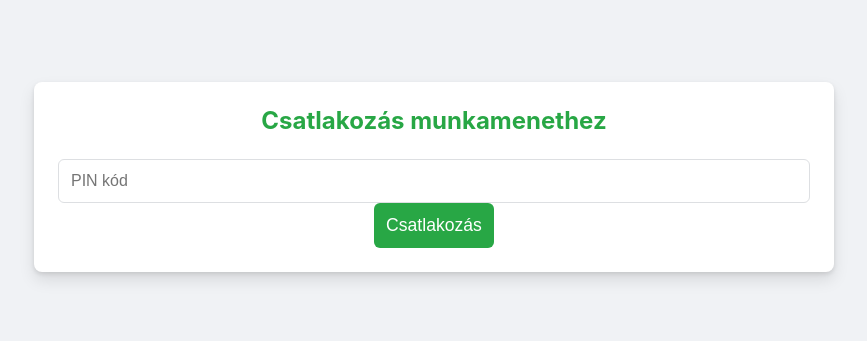
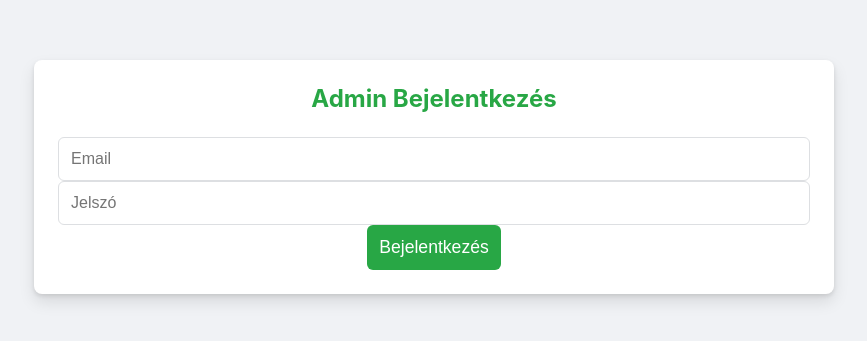
Before and after one commit to zoltankovacs100/Szofelho, a React (Vite) app: page / in a window 1280 px wide. Shown: the part 239-580 px from the top of the page, without its empty margins (206-1073 px from the left). Built offline with nearby package versions, Linux system fonts and the light colour scheme; no server answers.

Commit message:
fix: Set AdminLogin as the main route

```diff
--- a/src/main.jsx
+++ b/src/main.jsx
@@ -37,7 +37,7 @@ const App = () => {
     <BrowserRouter>
       <Routes>
         {/* Guest Routes */}
-        <Route path="/" element={<GuestLogin />} />
+        <Route path="/" element={<AdminLogin />} />
         <Route path="/session/:sessionId" element={<WordCloud />} />
 
         {/* Admin Routes */}
```
